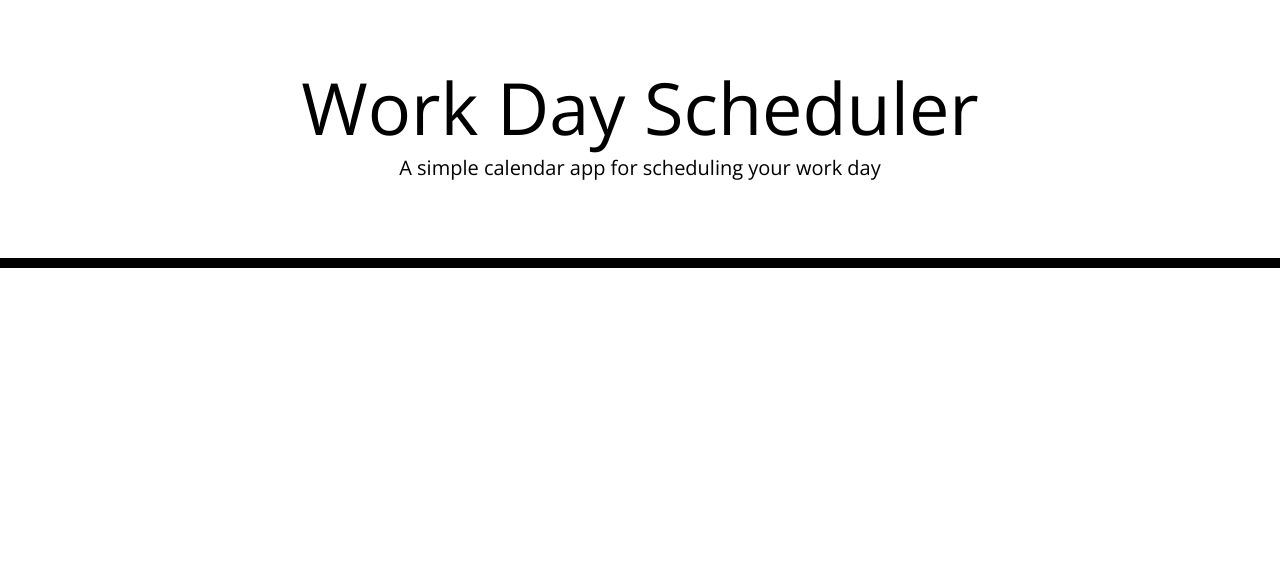
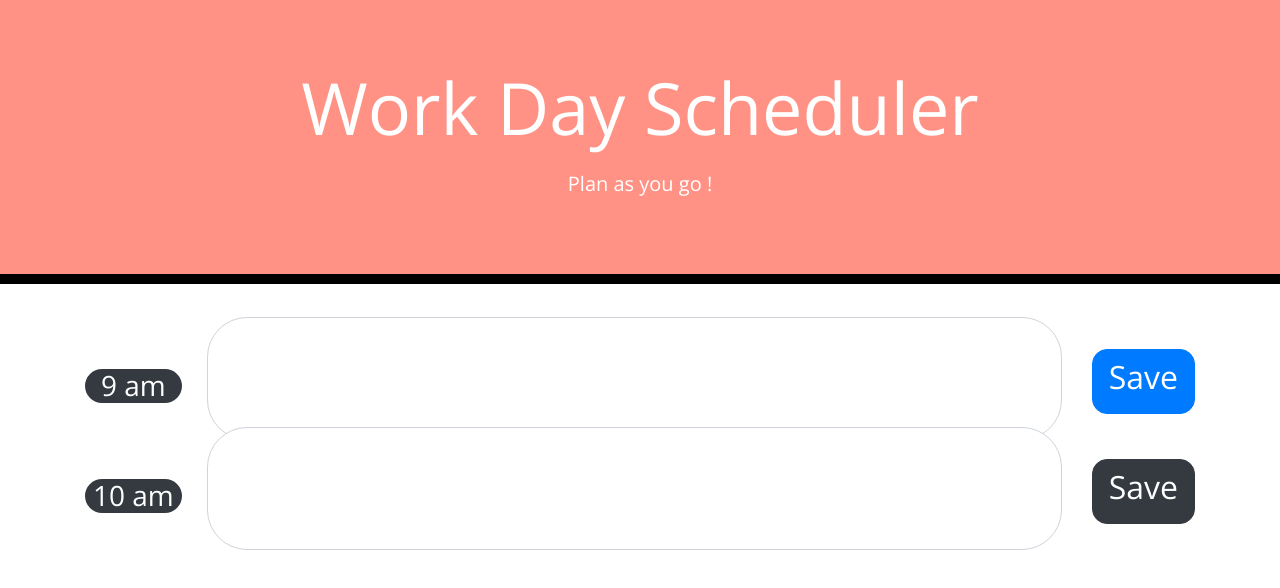
Before and after one commit to Jay-Idrees/Work-Day-Scheduler--JQUERY-Bootstrap, a plain HTML site: page index.html in a window 1280 px wide. Drawn offline with nearby package versions, Linux system fonts and the light colour scheme.

Commit message:
Finalized the time-block segment and updated colors and style

```diff
--- a/index.html
+++ b/index.html
@@ -20,16 +20,82 @@
     />
     <link rel="stylesheet" href="style.css" />
     <title>Work Day Scheduler</title>
+
+
+<style>
+
+
+
+
+</style>
+
+
   </head>
 
-  <body>
-    <header class="jumbotron">
-      <h1 class="display-3">Work Day Scheduler</h1>
-      <p class="lead">A simple calendar app for scheduling your work day</p>
-      <p id="currentDay" class="lead"></p>
+
+    <header class="jumbotron text-white" style='background-color: #ff9285;;'>
+      <h1 class="display-3">Work Day Scheduler</h1> <br>
+      <p class="blockquote">Plan as you go !</p>
+      <p id="p_todays_date" class="lead"></p>
     </header>
-    <div class="container">
+
+    <body style='background-color:white'>
+
+    <div class="container" >
       <!-- Timeblocks go here -->
+
+
+        <div class="row">
+          <div class="col text-center bg-transperant">
+           <h3 style=" border-radius: 30px; margin-top: 20PX; margin-right: 10PX" class="bg-dark text-white"> 9 am </h3>
+          </div>
+
+            <textarea style="padding: 0; line-height: 100%; border-radius: 40px; " class=" form-control col-9 blockquote text-black " id="exampleFormControlTextarea5" rows="3"></textarea>
+
+          <div class="col bg-transperant text-center">
+            <button style="margin-left: 15px; margin-bottom: 10px; border-radius: 15px" type="button" class="btn  btn-primary btn-lg"><h2>Save</h2></button>
+
+          </div>
+            <!-- close for row -->
+        </div>
+
+
+
+
+<!--  DIV 2 -->
+
+<div style="padding-top: 30px;" class="row">
+  <div class="col text-center bg-transperant">
+   <h3 style=" border-radius: 30px; margin-top: 20PX; margin-right: 10PX" class="bg-dark text-white"> 10 am </h3>
+  </div>
+
+    <textarea style="padding: 0; line-height: 100%; border-radius: 40px; " class=" form-control col-9 blockquote text-black " id="exampleFormControlTextarea5" rows="3"></textarea>
+
+  <div class="col bg-transperant text-center">
+    <button style="margin-left: 15px; margin-bottom: 10px; border-radius: 15px" type="button" class="btn  btn-dark btn-lg"><h2>Save</h2></button>
+
+  </div>
+    <!-- close for row -->
+</div>
+
+
+        <!-- close for container-->
+      </div>
+
+
+
+
+      <!-- Sahar -->
+
+      <!-- <div class="row time-block">
+        <div class="col-1">9AM</div>
+        <textarea id="9" class="col-10"></textarea>
+        <button id="1" class="col-1 saveBtn">
+          <i class="fas fa-lock"></i>
+        </button>
+      </div> -->
+
+
     </div>
 
     <script src="https://code.jquery.com/jquery-3.4.1.min.js"></script>
```
